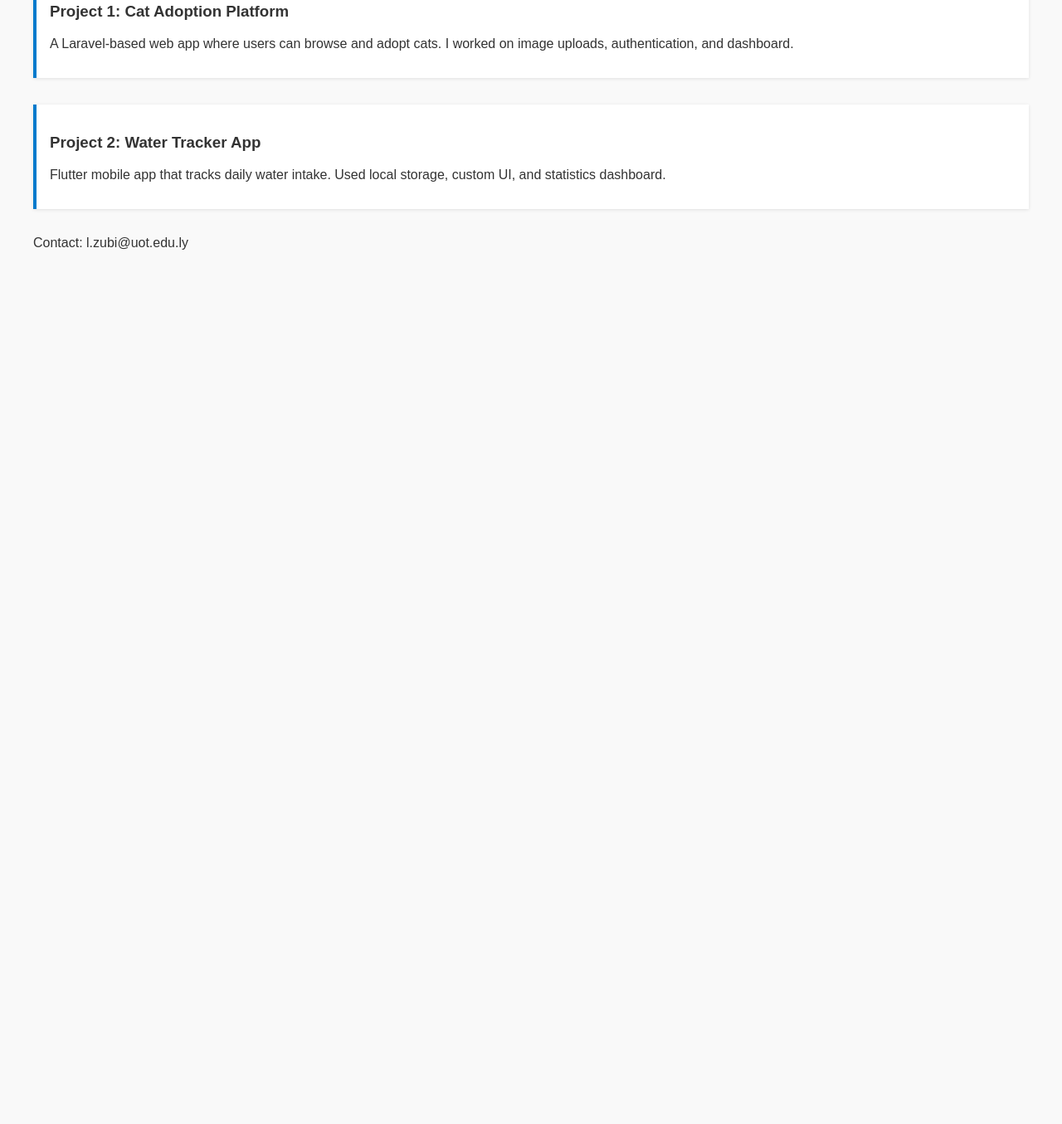
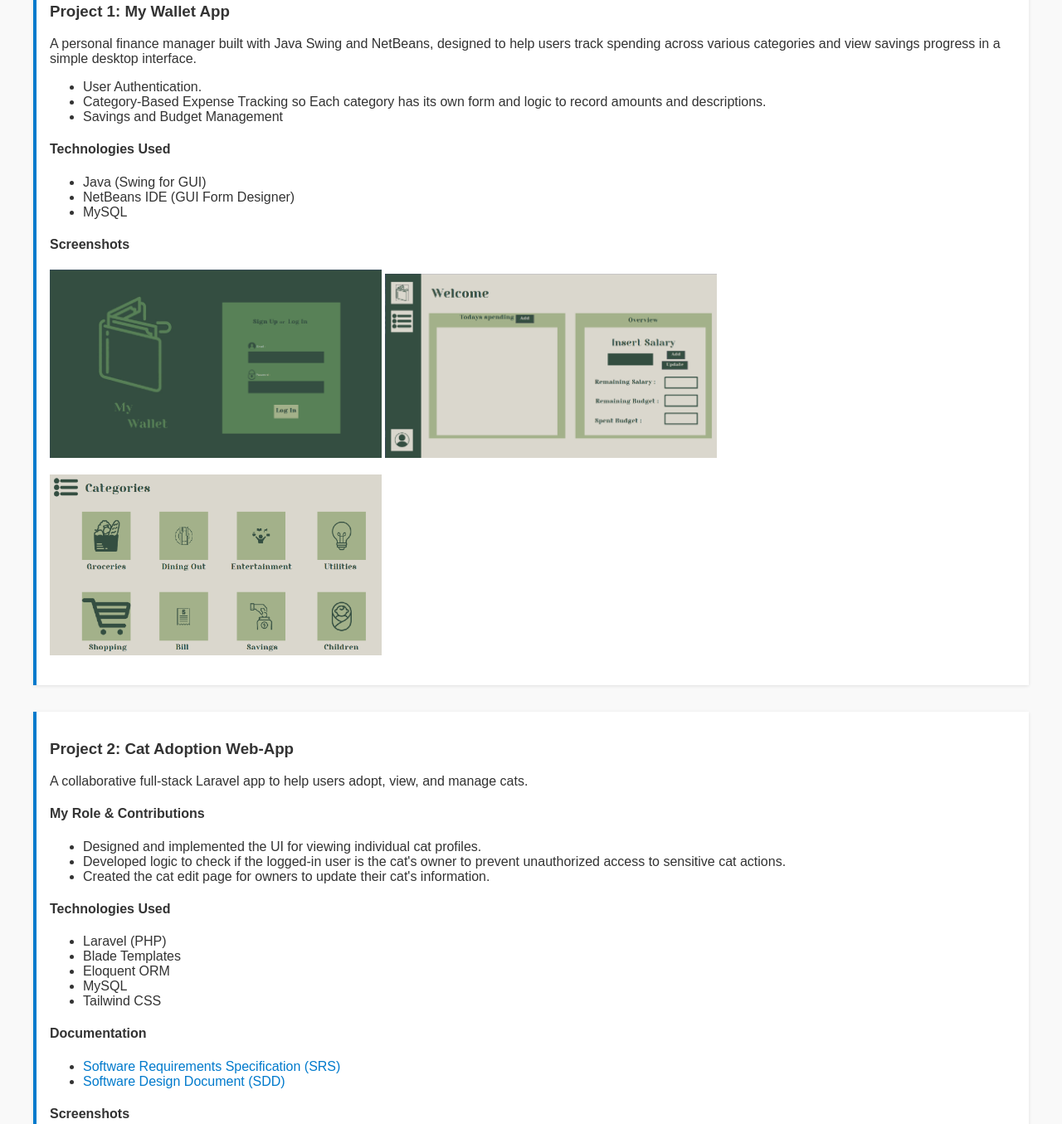
Before and after one commit to 2211845810/2211845810.github.io, a plain HTML site: page index.html in a window 1280 px wide. Shown: the part 237-1592 px from the top of the page at 83% size. Before the commit the page ends 800 px from the top, so only its background shows below. Drawn offline with Linux system fonts and the light colour scheme.

Commit message:
Added current projects

```diff
--- a/index.html
+++ b/index.html
@@ -34,19 +34,143 @@
     <h2>Projects</h2>
 
     <div class="project">
-      <h3>Project 1: Cat Adoption Platform</h3>
+      <h3>Project 1: My Wallet App</h3>
       <p>
-        A Laravel-based web app where users can browse and adopt cats. I worked
-        on image uploads, authentication, and dashboard.
+        A personal finance manager built with Java Swing and NetBeans, designed
+        to help users track spending across various categories and view savings
+        progress in a simple desktop interface.
       </p>
+      <ul>
+        <li>User Authentication.</li>
+        <li>
+          Category-Based Expense Tracking so Each category has its own form and
+          logic to record amounts and descriptions.
+        </li>
+        <li>Savings and Budget Management</li>
+      </ul>
+      <h4>Technologies Used</h4>
+      <ul>
+        <li>Java (Swing for GUI)</li>
+        <li>NetBeans IDE (GUI Form Designer)</li>
+        <li>MySQL</li>
+      </ul>
+      <h4>Screenshots</h4>
+      <img
+        src="images/wallet-login.png"
+        alt="Login Screen"
+        width="100%"
+        style="max-width: 400px; margin-bottom: 1rem"
+      />
+      <img
+        src="images/wallet-dashboard.png"
+        alt="Wallet Dashboard"
+        width="100%"
+        style="max-width: 400px; margin-bottom: 1rem"
+      />
+      <img
+        src="images/wallet-categories.png"
+        alt="Categories"
+        width="100%"
+        style="max-width: 400px; margin-bottom: 1rem"
+      />
     </div>
 
     <div class="project">
-      <h3>Project 2: Water Tracker App</h3>
+      <h3>Project 2: Cat Adoption Web-App</h3>
       <p>
-        Flutter mobile app that tracks daily water intake. Used local storage,
-        custom UI, and statistics dashboard.
+        A collaborative full-stack Laravel app to help users adopt, view, and
+        manage cats.
       </p>
+      <h4>My Role & Contributions</h4>
+      <ul>
+        <li>
+          Designed and implemented the UI for viewing individual cat profiles.
+        </li>
+        <li>
+          Developed logic to check if the logged-in user is the cat's owner to
+          prevent unauthorized access to sensitive cat actions.
+        </li>
+        <li>
+          Created the cat edit page for owners to update their cat's
+          information.
+        </li>
+      </ul>
+      <h4>Technologies Used</h4>
+      <ul>
+        <li>Laravel (PHP)</li>
+        <li>Blade Templates</li>
+        <li>Eloquent ORM</li>
+        <li>MySQL</li>
+        <li>Tailwind CSS</li>
+      </ul>
+      <h4>Documentation</h4>
+      <ul>
+        <li>
+          <a href="files/2211845810_TEAM_08_SRS.pdf" target="_blank"
+            >Software Requirements Specification (SRS)</a
+          >
+        </li>
+        <li>
+          <a href="files/TEAM_08_SDD-2211845810.pdf" target="_blank"
+            >Software Design Document (SDD)</a
+          >
+        </li>
+      </ul>
+      <h4>Screenshots</h4>
+      <img
+        src="images/cat-notOwner.png"
+        alt="Cat Profile When Not Owner"
+        width="100%"
+        style="max-width: 750px; margin-bottom: 1rem"
+      />
+      <img
+        src="images/cat-owner.png"
+        alt="Cat Profile When Owner"
+        width="100%"
+        style="max-width: 750px; margin-bottom: 1rem"
+      />
+      <img
+        src="images/cat-edit.png"
+        alt="Cat Edit Page"
+        width="100%"
+        style="max-width: 750px; margin-bottom: 1rem"
+      />
+    </div>
+
+    <div class="project">
+      <h3>Project 3: Water Tracker App</h3>
+      <p>
+        A collaborative mobile android app built with Flutter to help users
+        monitor their daily water intake, set goals, and track progress.
+      </p>
+      <h4>My Role & Contributions</h4>
+      <ul>
+        <li>
+          Implemented logic to calculate the user's average daily water intake
+          and display historical data.
+        </li>
+        <li>Allowed users to set a daily hydration goal.</li>
+        <li>Built responsive screens using Flutter widgets.</li>
+      </ul>
+      <h4>Technologies Used</h4>
+      <ul>
+        <li>Flutter</li>
+        <li>Dart</li>
+        <li>SharedPreferences</li>
+      </ul>
+      <h4>Screenshots</h4>
+      <img
+        src="images/water-progress.png"
+        alt="Water statistics Page"
+        width="100%"
+        style="max-width: 200px; margin-bottom: 1rem"
+      />
+      <img
+        src="images/water-account.png"
+        alt="Acount Page"
+        width="100%"
+        style="max-width: 200px; margin-bottom: 1rem"
+      />
     </div>
 
     <p>Contact: l.zubi@uot.edu.ly</p>
```
Also changed, not shown: images/cat-edit.png (added), images/cat-notOwner.png (added), images/cat-owner.png (added), images/wallet-categories.png (added), images/wallet-dashboard.png (added), images/wallet-login.png (added), images/water-account.png (added), images/water-progress.png (added), 2 other files.
